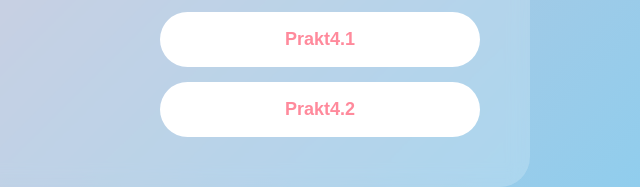
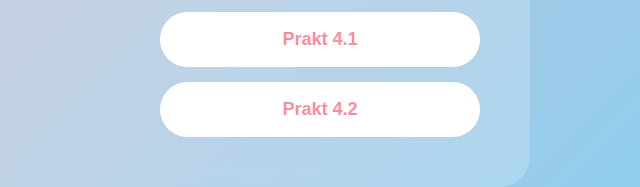
Before and after one commit to Tetianna02/tetianalesiuk.github.io, a plain HTML site: page index.html in a window 1280 px wide. Shown: the part 873-1060 px from the top of the page, 510-1150 px from the left. Drawn offline with Linux system fonts and the light colour scheme.

Commit message:
Update index.html

```diff
--- a/index.html
+++ b/index.html
@@ -27,8 +27,8 @@
                 <a href="lab-4/task4/index.html" class="btn">Labor 4.4</a>
                 <a href="lab-4/task5/index.html" class="btn">Labor 4.5</a>
                 <a href="PR-3/index.html" class="btn">Prakt 3</a>
-                <a href="PR-4/PR-4.1/index.html" class="btn">Prakt4.1</a>
-                <a href="PR-4/PR-4.2/index.html" class="btn">Prakt4.2</a>
+                <a href="PR-4/PR-4.1/index.html" class="btn">Prakt 4.1</a>
+                <a href="PR-4/PR-4.2/index.html" class="btn">Prakt 4.2</a>
             </div>
         </div>
     </div>
```
